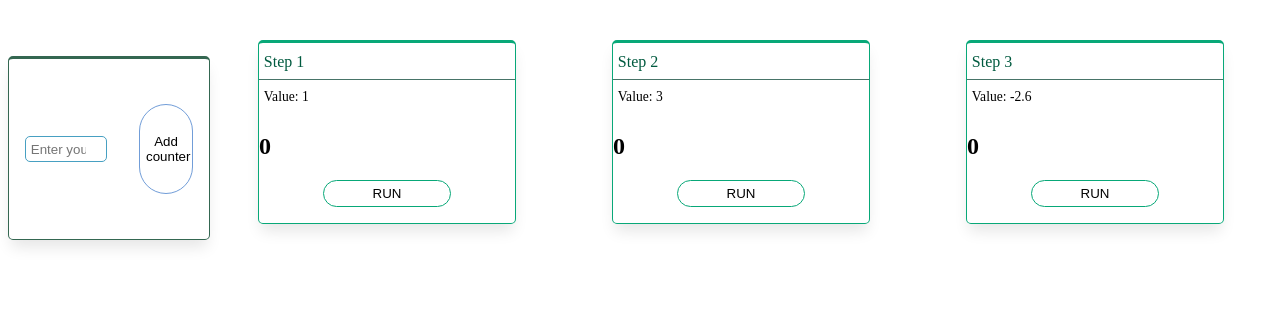
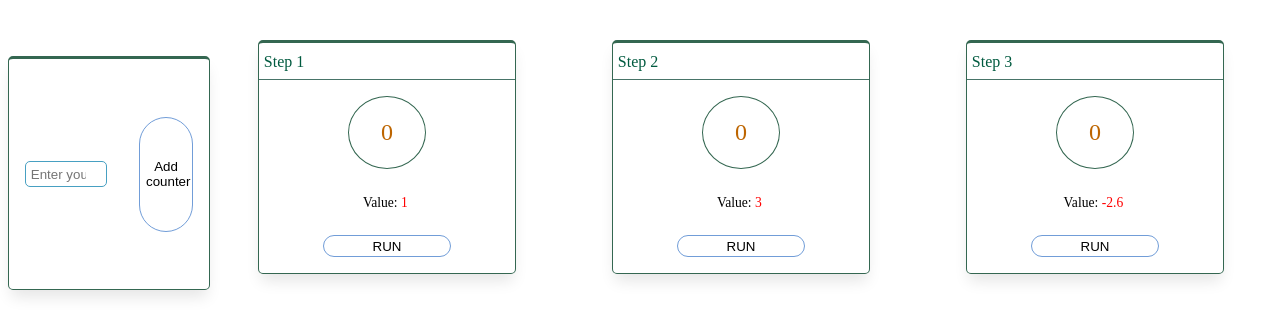
Before and after one commit to Afshar07/yasnateam-challenge, a Vue app: page / in a window 1280 px wide. Shown: the top 336 px of the page. Built offline with nearby package versions, Linux system fonts and the light colour scheme.

Commit message:
Add styles and change the template structure

```diff
--- a/src/components/CounterTemplate.vue
+++ b/src/components/CounterTemplate.vue
@@ -3,8 +3,14 @@
     <div class="counter-title">
       <h2 class="title">Step {{ this.index + 1 }}</h2>
     </div>
-      <p class="step-value">Value: {{ this.stepValue }}</p>
-    <h2>{{ this.defaultValue }}</h2>
+    <div class="value-container">
+      <h2 class="current-value">{{ this.defaultValue }}</h2>
+    </div>
+    <div class="step-value-container">
+      <p class="step-value">
+        <span class="value-text">Value:</span> {{ this.stepValue }}
+      </p>
+    </div>
     <button @click.prevent="runCounter(this.stepValue)" class="add-button">
       RUN
     </button>
@@ -42,12 +48,13 @@ export default {
 .counter-container {
   margin: 2rem 3rem 1rem 3rem;
   border-radius: 5px;
-  border: 1px solid #08a878;
-  border-top: 3px solid #08a878;
+  border: 1px solid #346751;
+  border-top: 3px solid #346751;
   display: flex;
   flex-direction: column;
   min-width: 20vw;
   box-shadow: 0px 10px 15px -3px rgba(0, 0, 0, 0.1);
+  background-color: #fff;
 }
 .counter-title {
   display: flex;
@@ -64,6 +71,10 @@ export default {
   padding: 0.6rem 0.5rem 0.5rem 0.3rem;
   margin: 0;
   font-size: 0.85rem;
+  color: red;
+}
+.value-text {
+  color: #000;
 }
 .add-button {
   width: 50%;
@@ -71,12 +82,32 @@ export default {
   margin-bottom: 1rem;
   align-self: center;
   background-color: transparent;
-  border: 1px solid #08a878;
+  border: 1px solid #719dd8;
   border-radius: 20px;
   cursor: pointer;
 }
 .add-button:hover {
-  background-color: #08a878;
+  background-color: #719dd8;
   color: #fff;
 }
+.value-container {
+  margin-top: 1rem;
+  width: 30%;
+  height: 40%;
+  border: 1px solid #346751;
+  border-radius: 50%;
+  align-self: center;
+  display: flex;
+  justify-content: center;
+  align-items: center;
+}
+.current-value {
+  text-align: center;
+  font-weight: normal;
+  color: rgb(189, 101, 0);
+}
+.step-value-container {
+  text-align: center;
+  margin: 1rem;
+}
 </style>
```
